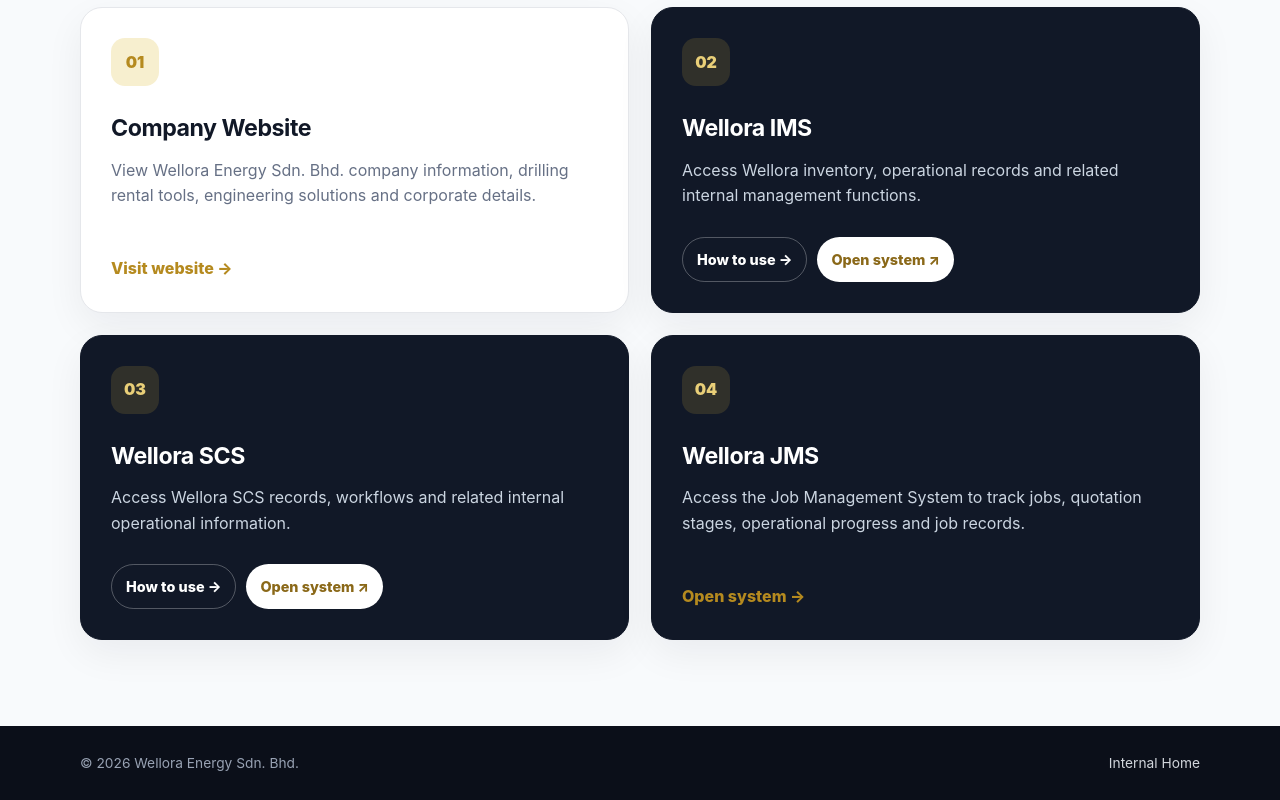
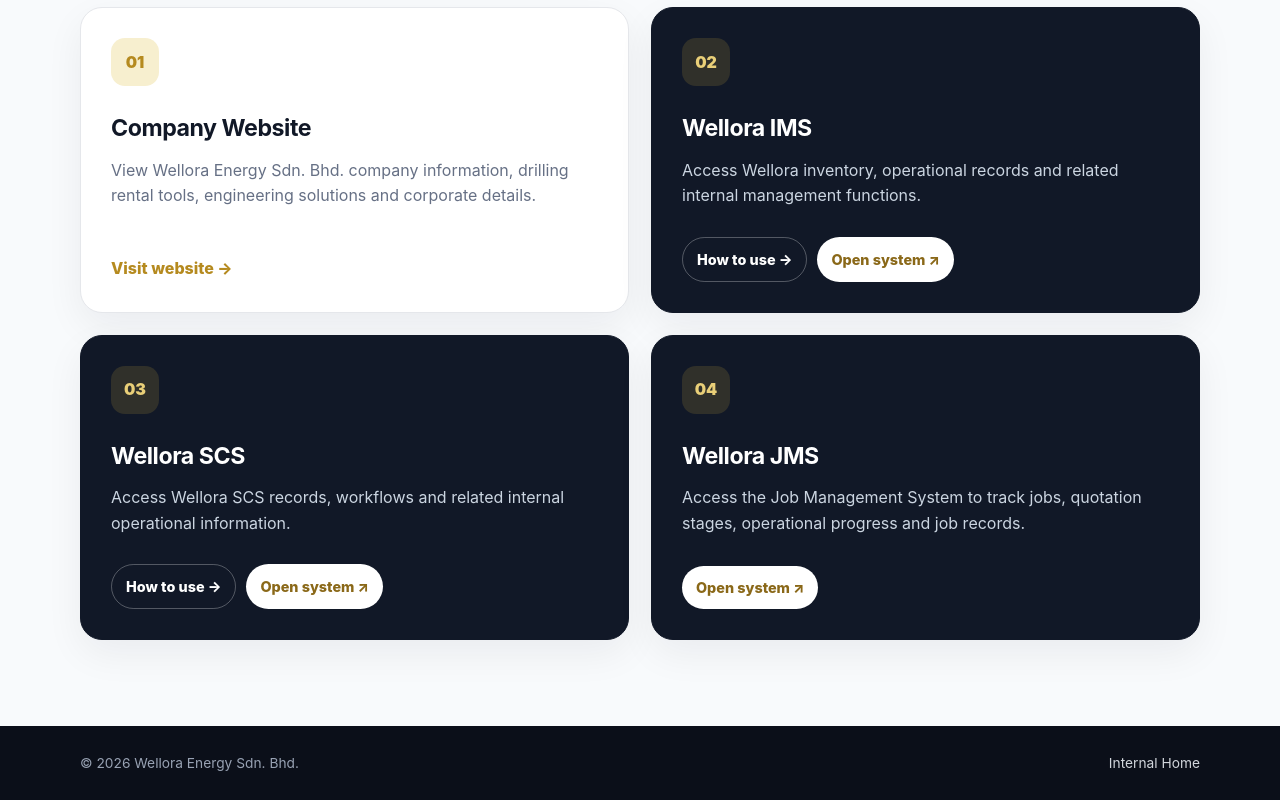
Before and after one commit to welloraenergy/internalhome, a plain HTML site: page index.html in a window 1280 px wide. Shown: the part 757-1557 px from the top of the page. Drawn offline with Linux system fonts and the light colour scheme.

Commit message:
Normalize JMS card style and action button with IMS and SCS

```diff
--- a/index.html
+++ b/index.html
@@ -89,12 +89,14 @@
             </div>
           </div>
 
-          <a class="card primary" href="https://welloraenergy.github.io/jms/" target="_blank" rel="noopener noreferrer">
+          <div class="card primary">
             <div class="icon">04</div>
             <h3>Wellora JMS</h3>
             <p>Access the Job Management System to track jobs, quotation stages, operational progress and job records.</p>
-            <div class="open">Open system →</div>
-          </a>
+            <div class="card-actions">
+              <a class="system" href="https://welloraenergy.github.io/jms/" target="_blank" rel="noopener noreferrer">Open system ↗</a>
+            </div>
+          </div>
         </div>
       </div>
     </section>
```
